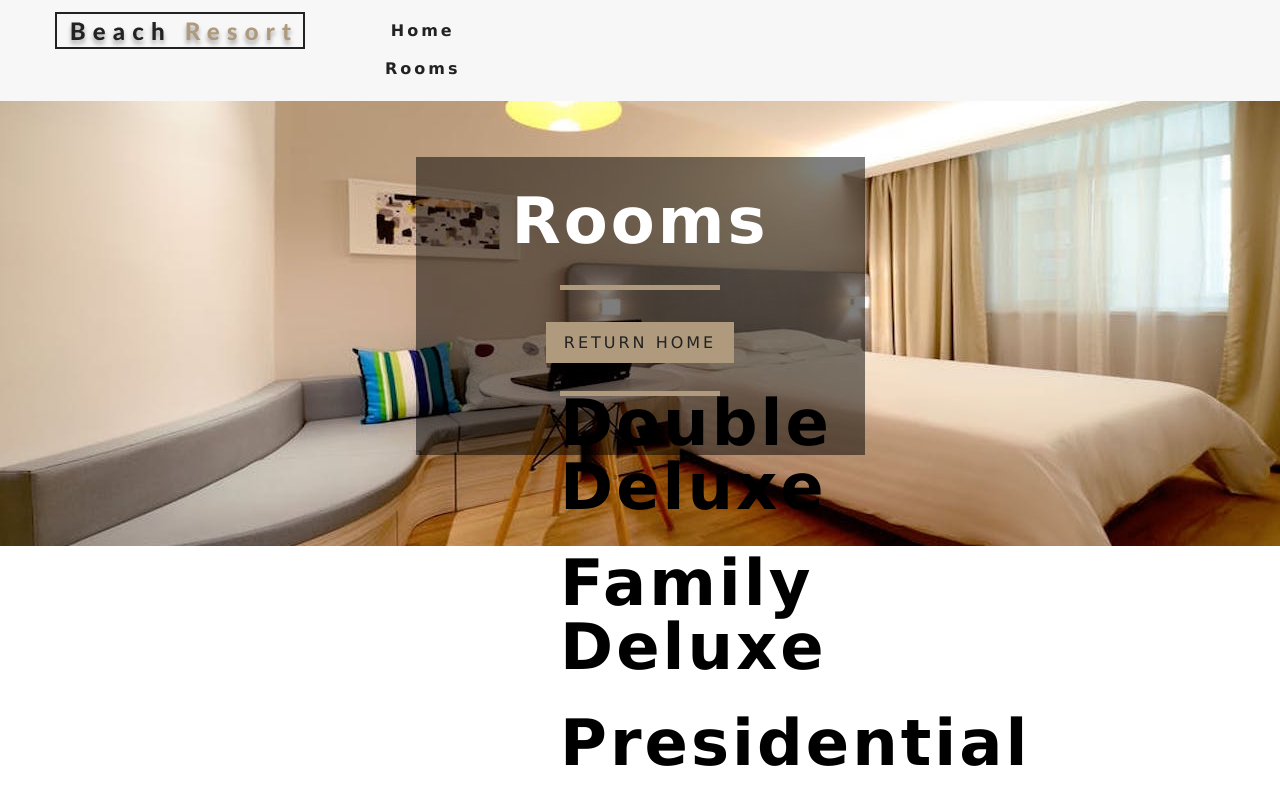
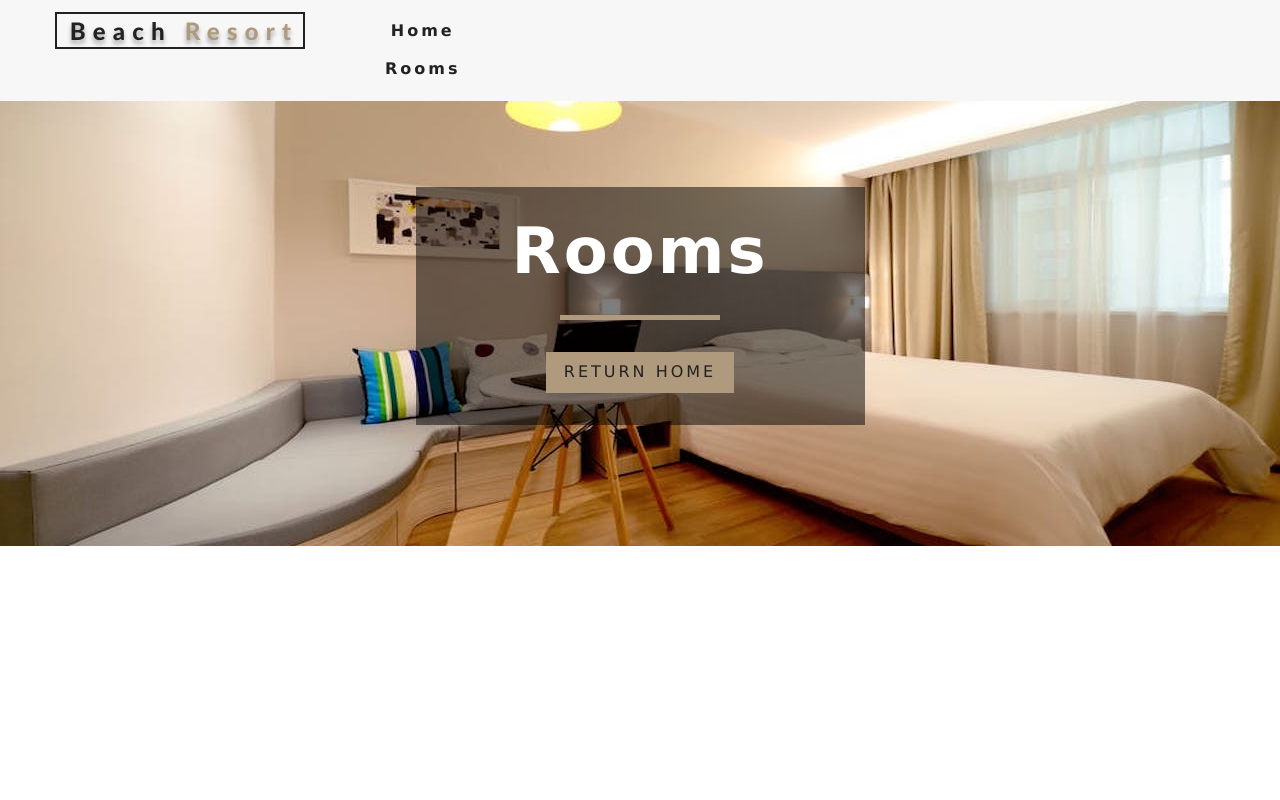
Before and after one commit to andrewmoeggy/resort-assister, a React (Create React App) app: page /rooms in a window 1280 px wide. Built offline with nearby package versions, Linux system fonts and the light colour scheme.

Commit message:
rooms updte

```diff
--- a/src/components/FeaturedRooms.js
+++ b/src/components/FeaturedRooms.js
@@ -10,9 +10,9 @@ class FeaturedRooms extends Component {
     console.log(rooms)
     return (
       <div>
-        {rooms.map(room => {
+        {/* {rooms.map(room => {
           return <h1 style={{ color: 'black' }}>{room.name}</h1>
-        })}
+        })} */}
       </div>
     );
   }
--- a/src/pages/Rooms.js
+++ b/src/pages/Rooms.js
@@ -1,7 +1,7 @@
 import React from 'react';
 import Hero from '../components/Hero';
 import Banner from '../components/Banner';
-import FeaturedRooms from '../components/FeaturedRooms';
+// import FeaturedRooms from '../components/FeaturedRooms';
 import { Link } from 'react-router-dom';
 
 const Rooms = () => {
@@ -9,7 +9,7 @@ const Rooms = () => {
     <Hero hero="roomsHero">
       <Banner title="rooms">
         <Link to='/' className='btn-primary'>Return Home</Link>
-        <FeaturedRooms />
+        {/* <FeaturedRooms /> */}
       </Banner>
     </Hero>
   );
```
